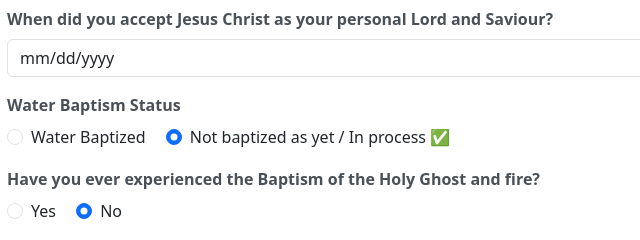
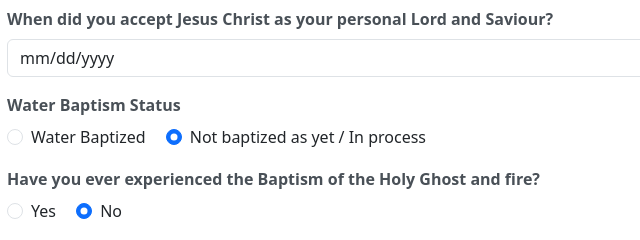
Before and after one commit to TeddyBearzs/fire-surge-choir, a plain HTML site: page index.html in a window 1280 px wide. Shown: the part 900-1140 px from the top of the page, 263-903 px from the left. Drawn offline with nearby package versions, Linux system fonts and the light colour scheme.

Commit message:
Update index.html

```diff
--- a/index.html
+++ b/index.html
@@ -184,7 +184,7 @@
       </div>
       <div class="form-check form-check-inline">
         <input class="form-check-input" type="radio" name="baptismStatus" id="baptizedNo" value="In Process" onchange="toggleBaptismDate(false)" checked>
-        <label class="form-check-label" for="baptizedNo">Not baptized as yet / In process ✅</label>
+        <label class="form-check-label" for="baptizedNo">Not baptized as yet / In process</label>
       </div>
     </div>
 
```
